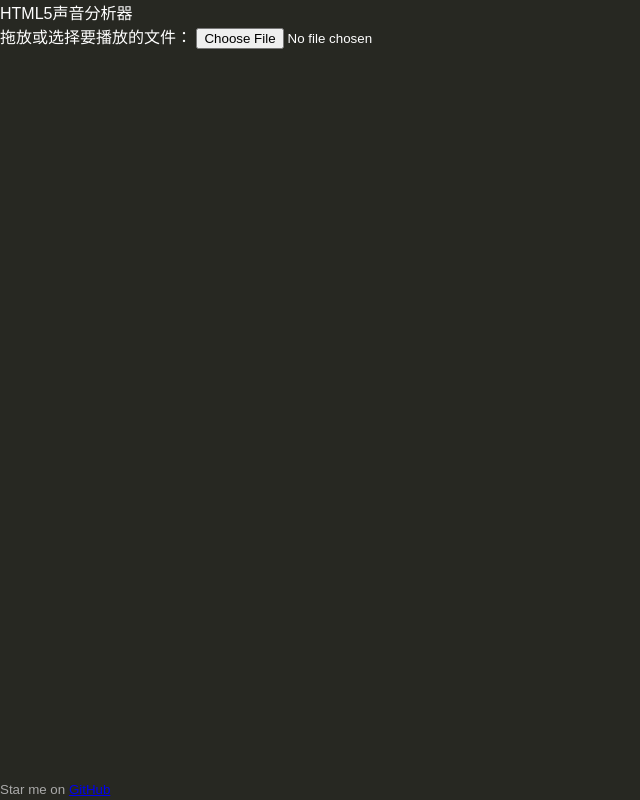
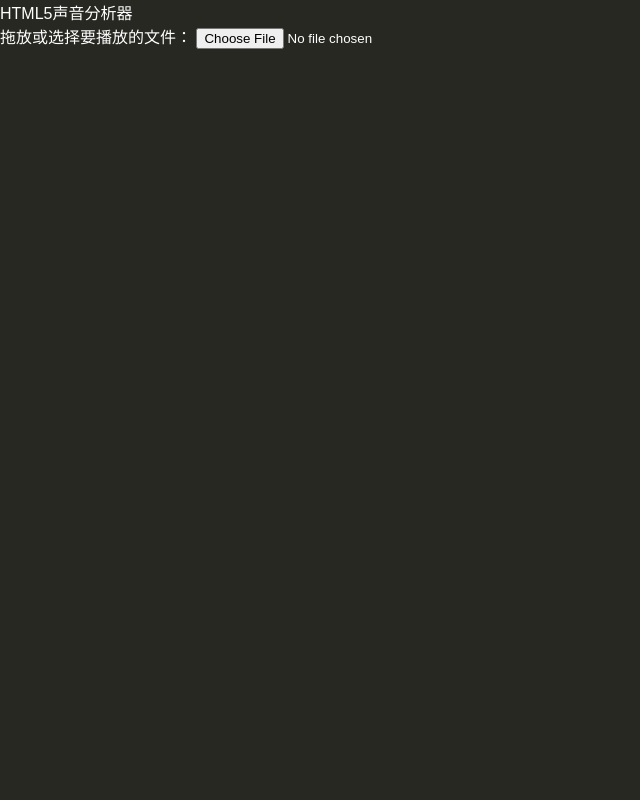
Before and after one commit to kangtianqi/HTML5_Audio_Visualizer.github.io, a plain HTML site: page index.html in a window 1280 px wide. Shown: the whole page, without its empty margins (0-640 px from the left). Drawn offline with Linux system fonts and the light colour scheme.

Commit message:
Update index.html

```diff
--- a/index.html
+++ b/index.html
@@ -19,9 +19,6 @@
                 <canvas id='canvas' width="800" height="350"></canvas>
             </div>
         </div>
-        <footer>
-            <small>Star me on <a href="https://github.com/Wayou/HTML5_Audio_Visualizer"  target="_blank">GitHub</a></small>
-        </footer>
         <script type="text/javascript" src="js/html5_audio_visualizer.js"></script>
     </body>
 </html>
```
